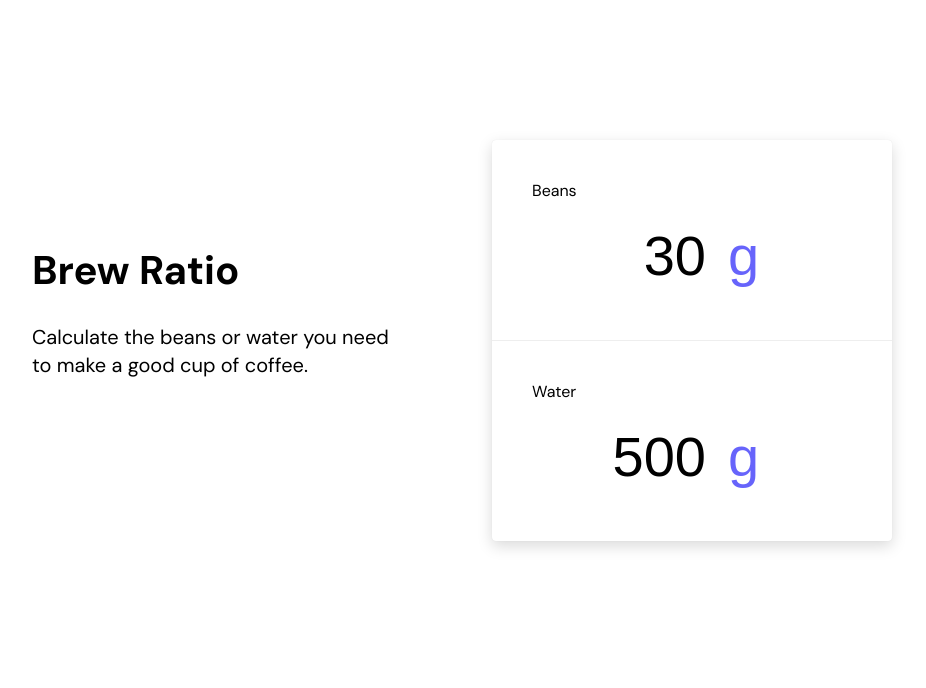
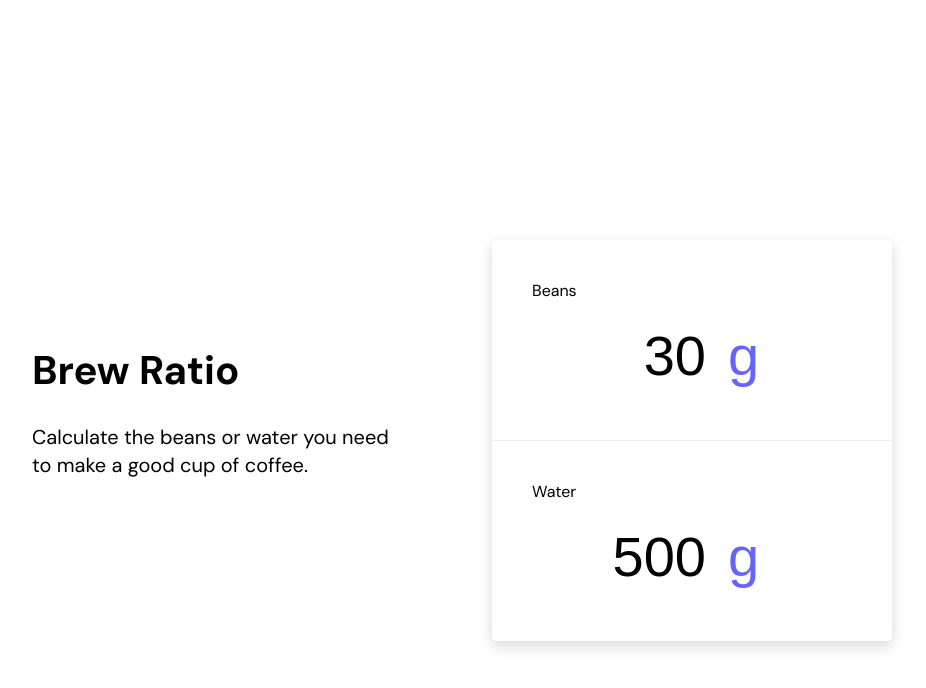
Before and after one commit to mshwery/mshwery.github.io, a Next.js app: page /brew-ratio in a window 1280 px wide. Shown: the top 688 px of the page, without its empty margins (178-1104 px from the left). Built offline with nearby package versions, Linux system fonts and the light colour scheme; what convert-units would draw is missing.

Commit message:
tweak ratio styles

```diff
--- a/pages/brew-ratio.tsx
+++ b/pages/brew-ratio.tsx
@@ -135,7 +135,6 @@ function BrewRatio() {
         <meta name="theme-color" content="#ffffff" />
       </Head>
       <main className={styles.page}>
-        <div className={styles.pageInner}>
         <div className={styles.pageIntro}>
           <h1 className={styles.pageTitle}>
             Brew Ratio
@@ -161,7 +160,6 @@ function BrewRatio() {
             </div>
           </div>
         </div>
-        </div>
       </main>
     </>
   )
--- a/styles/BrewRatio.module.css
+++ b/styles/BrewRatio.module.css
@@ -1,19 +1,11 @@
 .page {
   display: flex;
   max-width: 860px;
-  margin: auto;
+  margin: 5vh auto;
   min-height: 100vh;
   align-items: center;
   justify-content: center;
-}
-
-.pageInner {
-  flex: 1;
-  display: flex;
-  flex-direction: row;
-  align-items: center;
   padding: 16px 0;
-  margin-bottom: 15vh;
 }
 
 .pageIntro {
@@ -107,10 +99,8 @@
 @media only screen and (max-width: 600px) {
   .page {
     align-items: flex-start;
-  }
-
-  .pageInner {
     flex-direction: column;
+    margin: 0;
   }
 
   .pageIntro {
```
Lines whose indentation alone changed are shown as unchanged.
